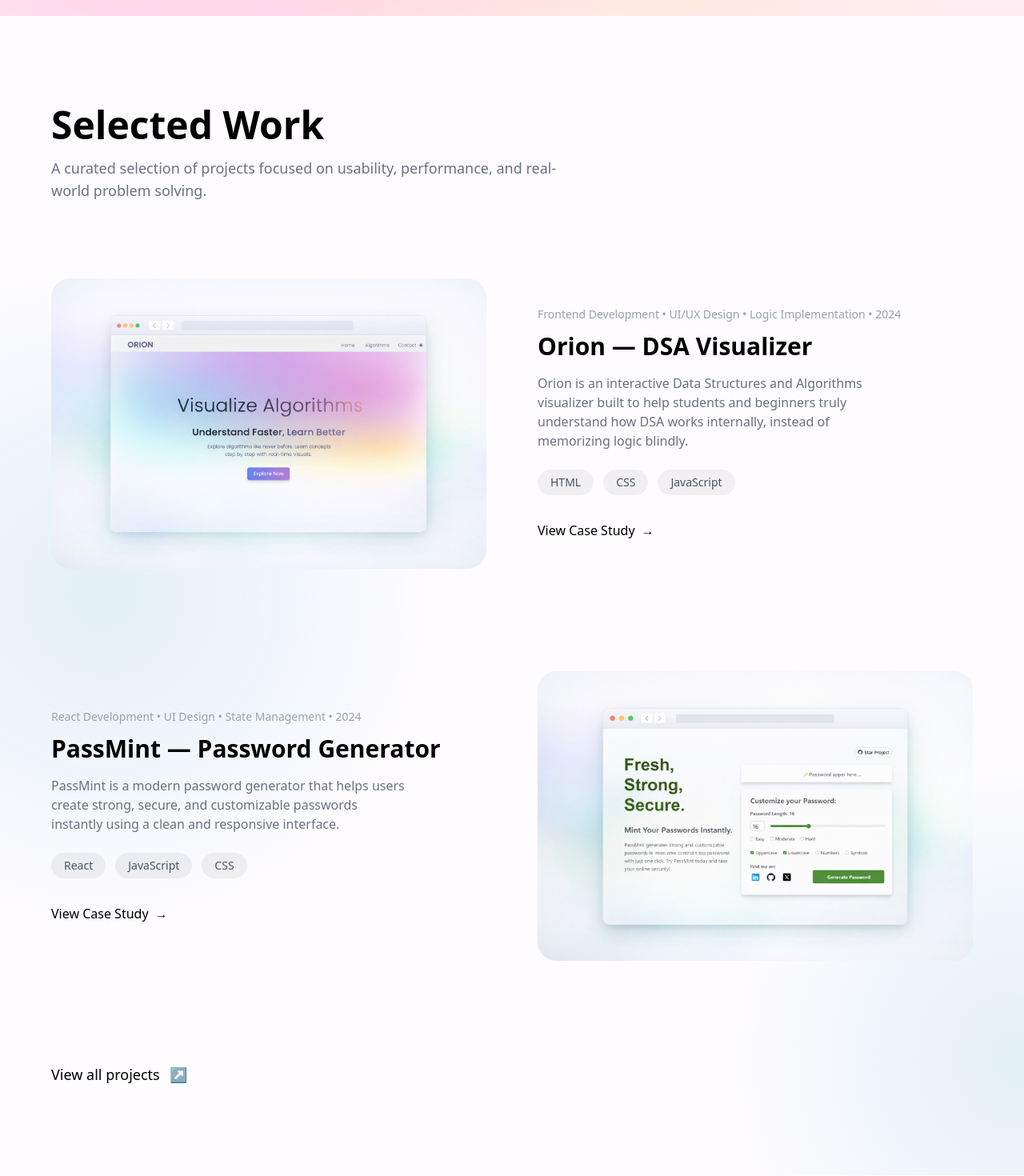
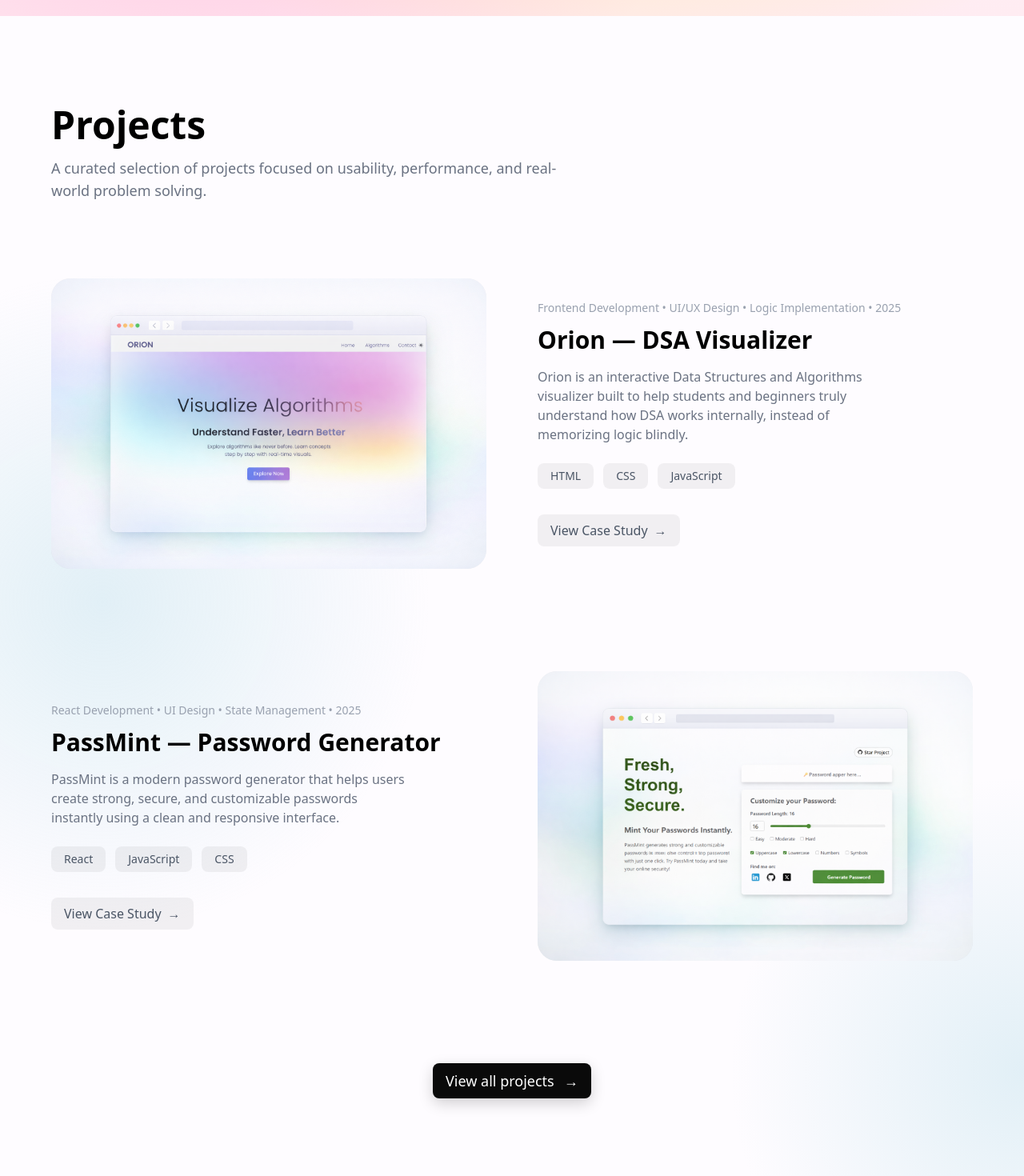
Before and after one commit to gauravGunjal14/portfolio, a React (Vite) app: page / in a window 1280 px wide. Shown: the part 780-2250 px from the top of the page at 80% size. Built offline with nearby package versions, Linux system fonts and the light colour scheme.

Commit message:
refined project section

```diff
--- a/src/Components/ProjectCard.jsx
+++ b/src/Components/ProjectCard.jsx
@@ -38,8 +38,8 @@ export default function ProjectCard({ project }) {
       style={{ willChange: "transform, opacity" }}
       className="bg-white flex flex-col md:flex-row gap-12 rounded-3xl p-10 shadow-sm hover:shadow-md transition-shadow"
     >
-      {/* Image */}
-      <div className="relative w-full md:w-[480px] aspect-[16/10] overflow-hidden rounded-2xl bg-black/5">
+
+      <div className="relative w-full md:w-[480px] aspect-16/10 overflow-hidden rounded-2xl bg-black/5">
         <img
           src={project.imageUrl}
           alt={project.title}
@@ -47,7 +47,6 @@ export default function ProjectCard({ project }) {
         />
       </div>
 
-      {/* Content */}
       <div className="flex flex-col justify-center max-w-xl">
         <span className="text-sm text-gray-400 mb-2">
           {project.role} • {project.year}
@@ -61,7 +60,6 @@ export default function ProjectCard({ project }) {
           {project.details}
         </p>
 
-        {/* Highlights */}
         {project.highlights && (
           <ul className="mt-4 list-disc list-inside text-gray-500 text-sm space-y-1">
             {project.highlights.map((point, index) => (
@@ -70,19 +68,17 @@ export default function ProjectCard({ project }) {
           </ul>
         )}
 
-        {/* Tech */}
         <div className="flex flex-wrap gap-2 mt-6">
           {project.tech.map((tech, index) => (
             <span
               key={index}
-              className="text-sm px-3 py-1 rounded-full bg-black/5 text-gray-600"
+              className="text-sm px-3 py-1.5 rounded-lg bg-black/5 text-gray-600"
             >
               {tech}
             </span>
           ))}
         </div>
 
-        {/* Links */}
         <div className="flex gap-4 mt-8">
           <a
             href={project.live}
--- a/src/Components/ProjectsPreview.jsx
+++ b/src/Components/ProjectsPreview.jsx
@@ -2,7 +2,6 @@ import { useEffect, useRef } from "react";
 import { Link } from "react-router-dom";
 import gsap from "gsap";
 import { ScrollTrigger } from "gsap/ScrollTrigger";
-
 import { projects } from "../data/projects";
 import BlueBackground from "./BlueBackground.jsx";
 
@@ -73,13 +72,12 @@ export default function ProjectsPreview() {
       >
         <div className="max-w-6xl mx-auto">
 
-          {/* Header */}
           <div className="max-w-2xl mb-24">
             <h2
               ref={headerRef}
               className="text-4xl md:text-5xl font-semibold text-black"
             >
-              Selected Work
+              Projects
             </h2>
 
             <p
@@ -91,7 +89,6 @@ export default function ProjectsPreview() {
             </p>
           </div>
 
-          {/* Projects */}
           <div className="flex flex-col gap-32">
             {featuredProjects.map((project, index) => {
               const reverse = index % 2 !== 0;
@@ -104,7 +101,7 @@ export default function ProjectsPreview() {
                     reverse ? "md:flex-row-reverse" : "md:flex-row"
                   } gap-16 items-center`}
                 >
-                  {/* Image */}
+
                   <div className="w-full md:w-1/2">
                     <div className="rounded-3xl overflow-hidden bg-black/5">
                       <img
@@ -115,7 +112,6 @@ export default function ProjectsPreview() {
                     </div>
                   </div>
 
-                  {/* Content */}
                   <div className="w-full md:w-1/2">
                     <div className="text-sm text-gray-400 mb-3">
                       {project.role} • {project.year}
@@ -133,7 +129,7 @@ export default function ProjectsPreview() {
                       {project.tech.map(t => (
                         <span
                           key={t}
-                          className="px-4 py-1.5 rounded-full text-sm bg-black/5 text-gray-600"
+                          className="px-4 py-1.5 rounded-lg text-sm bg-black/5 text-gray-600"
                         >
                           {t}
                         </span>
@@ -142,7 +138,7 @@ export default function ProjectsPreview() {
 
                     <Link
                       to="/projects"
-                      className="inline-flex items-center gap-2 mt-8 font-medium text-black group"
+                      className="inline-flex items-center gap-2 mt-8 font-medium text-gray-600 bg-black/5 px-4 py-2 rounded-lg group"
                     >
                       View Case Study
                       <span className="transition-transform group-hover:translate-x-1">
@@ -155,14 +151,15 @@ export default function ProjectsPreview() {
             })}
           </div>
 
-          {/* Footer CTA */}
-          <div className="mt-32">
+          <div className="mt-32 w-full flex justify-center">
             <Link
               to="/projects"
-              className="inline-flex items-center gap-3 text-lg font-medium"
+              className="button-main inline-flex items-center gap-3 text-lg font-medium px-4 py-2 rounded-lg"
             >
               View all projects
-              <span>↗</span>
+              <span>
+                →
+              </span>
             </Link>
           </div>
 
--- a/src/Pages/Projects.jsx
+++ b/src/Pages/Projects.jsx
@@ -55,7 +55,7 @@ export default function Projects() {
         ref={sectionRef}
         className="max-w-6xl mx-auto px-6 py-28"
       >
-        {/* Header */}
+
         <div className="max-w-2xl mb-20">
           <h1
             ref={headerRef}
@@ -74,7 +74,6 @@ export default function Projects() {
           </p>
         </div>
 
-        {/* Project List */}
         <div className="flex flex-col gap-20">
           {projects.map((project) => (
             <ProjectCard key={project.id} project={project} />
--- a/src/data/projects.js
+++ b/src/data/projects.js
@@ -23,7 +23,7 @@ export const projects = [
       "Beginner-friendly explanations through visuals",
     ],
 
-    year: "2024",
+    year: "2025",
     live: "https://orion14.netlify.app/",
     github: "https://github.com/gauravGunjal14/Orion",
     featured: true,
@@ -53,7 +53,7 @@ export const projects = [
       "Fully responsive across devices",
     ],
 
-    year: "2024",
+    year: "2025",
     live: "https://passmint14.netlify.app",
     github: "https://github.com/gauravGunjal14/PassMint",
     featured: true,
@@ -83,7 +83,7 @@ export const projects = [
       "Production-style UI layout",
     ],
 
-    year: "2023",
+    year: "2025",
     live: "https://swiggy-clone-gauravgunjal14.netlify.app/",
     github: "https://github.com/gauravGunjal14/Swiggy-Clone",
     featured: false,
```
